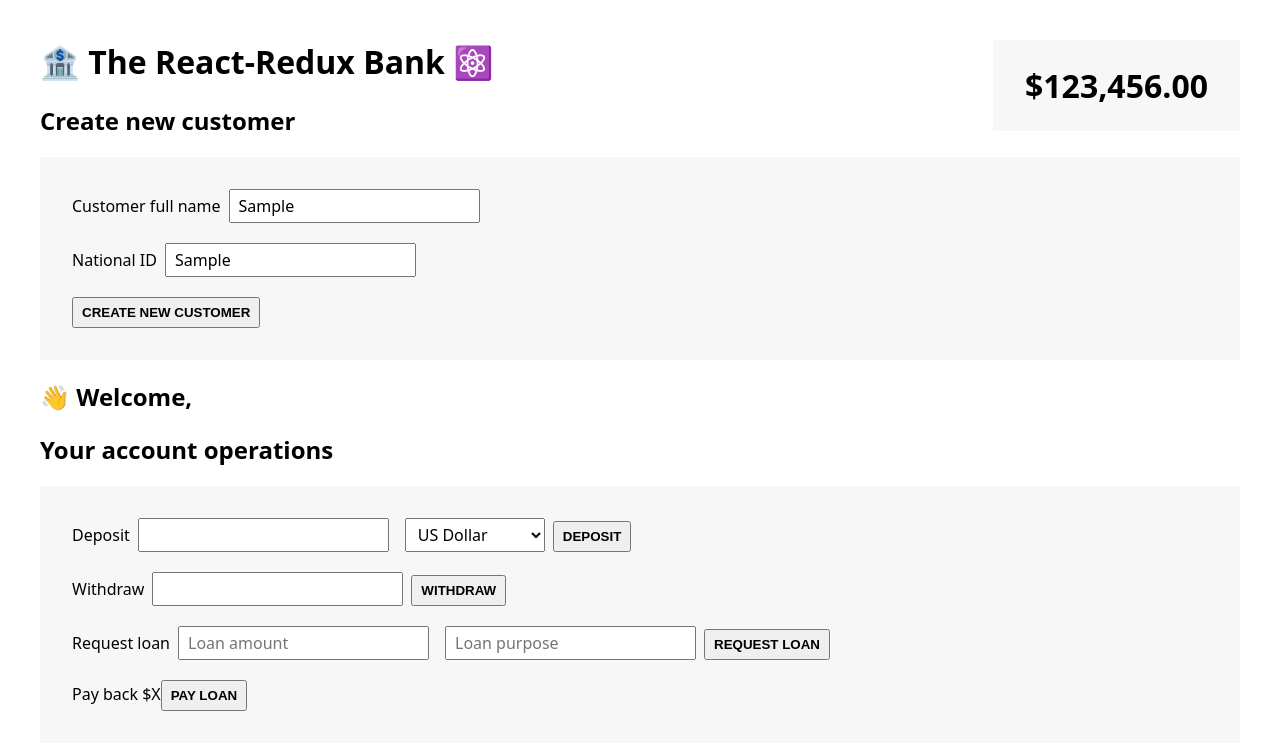
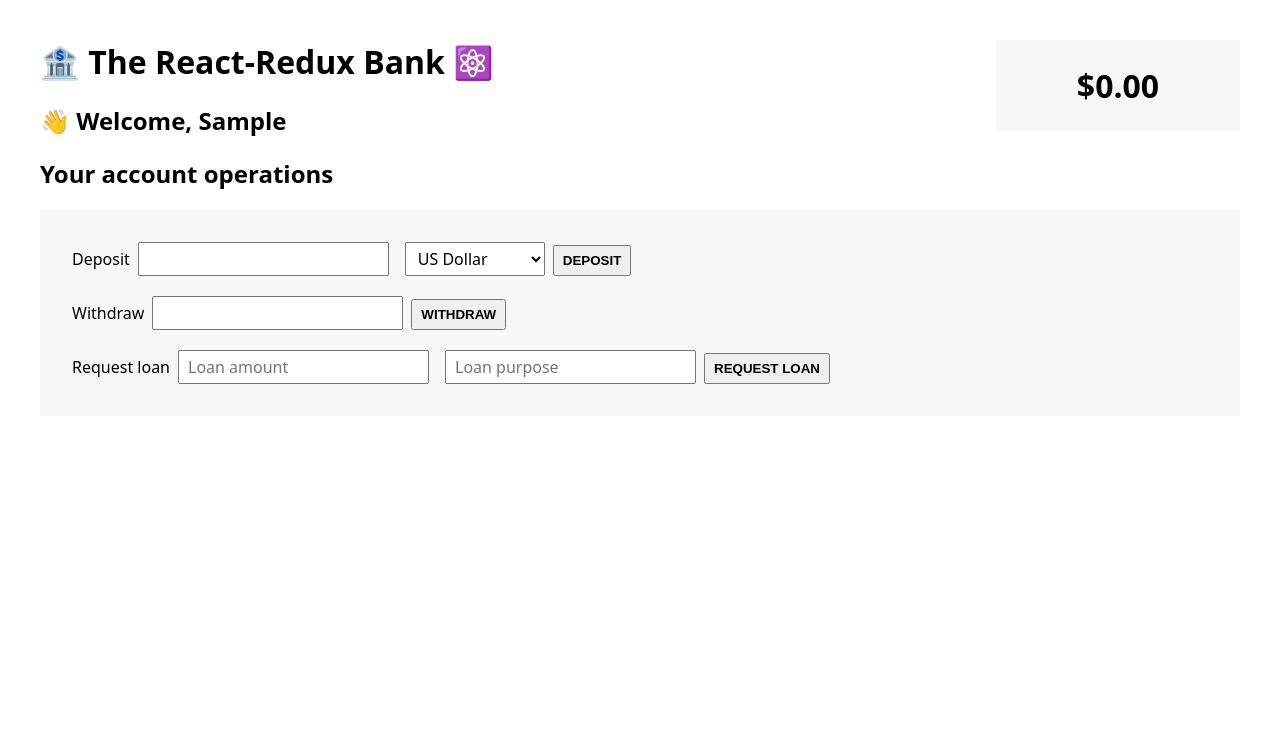
Before and after one commit to marksteward08/github-intro, a React (Create React App) app: page / in a window 1280 px wide. Both pictures are taken after typing "Sample", "Sample" into the empty fields and a click on the button "CREATE NEW CUSTOMER". Shown: the top 750 px of the page. Built offline with nearby package versions, Linux system fonts and the light colour scheme.

Commit message:
all transactions integrated to react components

```diff
--- a/src/App.js
+++ b/src/App.js
@@ -2,15 +2,21 @@ import CreateCustomer from "./features/customers/CreateCustomer";
 import Customer from "./features/customers/Customer";
 import AccountOperations from "./features/accounts/AccountOperations";
 import BalanceDisplay from "./features/accounts/BalanceDisplay";
+import { useSelector } from "react-redux";
 
 function App() {
+  const fullName = useSelector((store) => store.customer.fullName);
+
   return (
     <div>
       <h1>🏦 The React-Redux Bank ⚛️</h1>
-      <CreateCustomer />
-      <Customer />
-      <AccountOperations />
-      <BalanceDisplay />
+      {!fullName ? (
+        <CreateCustomer />
+      ) : (
+        <>
+          <Customer /> <AccountOperations /> <BalanceDisplay />
+        </>
+      )}
     </div>
   );
 }
--- a/src/features/accounts/AccountOperations.js
+++ b/src/features/accounts/AccountOperations.js
@@ -1,4 +1,6 @@
 import { useState } from "react";
+import { useDispatch, useSelector } from "react-redux";
+import { deposit, repayLoan, requestLoan, withdraw } from "./accountSlice";
 
 function AccountOperations() {
   const [depositAmount, setDepositAmount] = useState("");
@@ -7,13 +9,34 @@ function AccountOperations() {
   const [loanPurpose, setLoanPurpose] = useState("");
   const [currency, setCurrency] = useState("USD");
 
-  function handleDeposit() {}
+  const dispatch = useDispatch();
+  const loan = useSelector((store) => store.bank);
 
-  function handleWithdrawal() {}
+  function handleDeposit() {
+    if (!depositAmount) return;
 
-  function handleRequestLoan() {}
+    dispatch(deposit(depositAmount, currency));
+    setDepositAmount("");
+  }
 
-  function handlePayLoan() {}
+  function handleWithdrawal() {
+    if (!withdrawalAmount) return;
+    dispatch(withdraw(withdrawalAmount, currency));
+    setWithdrawalAmount("");
+  }
+
+  function handleRequestLoan() {
+    if (!loanAmount || !loanPurpose) return;
+    if (loanAmount <= 0) return;
+    dispatch(requestLoan(loanAmount, loanPurpose));
+    setLoanAmount("");
+    setLoanPurpose("");
+  }
+
+  function handlePayLoan() {
+    if (loan <= 0) return;
+    dispatch(repayLoan());
+  }
 
   return (
     <div>
@@ -66,10 +89,16 @@ function AccountOperations() {
           <button onClick={handleRequestLoan}>Request loan</button>
         </div>
 
-        <div>
-          <span>Pay back $X</span>
-          <button onClick={handlePayLoan}>Pay loan</button>
-        </div>
+        {loan.loan > 0 && (
+          <>
+            <div>
+              <span>
+                Pay back ${loan.loan} ({loan.loanPurpose}){" "}
+              </span>
+              <button onClick={handlePayLoan}>Pay loan</button>
+            </div>
+          </>
+        )}
       </div>
     </div>
   );
--- a/src/features/accounts/BalanceDisplay.js
+++ b/src/features/accounts/BalanceDisplay.js
@@ -1,3 +1,5 @@
+import { useSelector } from "react-redux";
+
 function formatCurrency(value) {
   return new Intl.NumberFormat("en", {
     style: "currency",
@@ -6,7 +8,8 @@ function formatCurrency(value) {
 }
 
 function BalanceDisplay() {
-  return <div className="balance">{formatCurrency(123456)}</div>;
+  const balance = useSelector((store) => store.bank.balance);
+  return <div className="balance">{formatCurrency(balance)}</div>;
 }
 
 export default BalanceDisplay;
--- a/src/features/customers/CreateCustomer.js
+++ b/src/features/customers/CreateCustomer.js
@@ -1,10 +1,18 @@
 import { useState } from "react";
+import store from "../../store";
+import { createCustomer } from "./customerSlice";
+import { useDispatch } from "react-redux";
 
 function Customer() {
   const [fullName, setFullName] = useState("");
   const [nationalId, setNationalId] = useState("");
 
-  function handleClick() {}
+  const dispatch = useDispatch();
+
+  function handleClick() {
+    // dispatch action here
+    dispatch(createCustomer(fullName, nationalId));
+  }
 
   return (
     <div>
```
